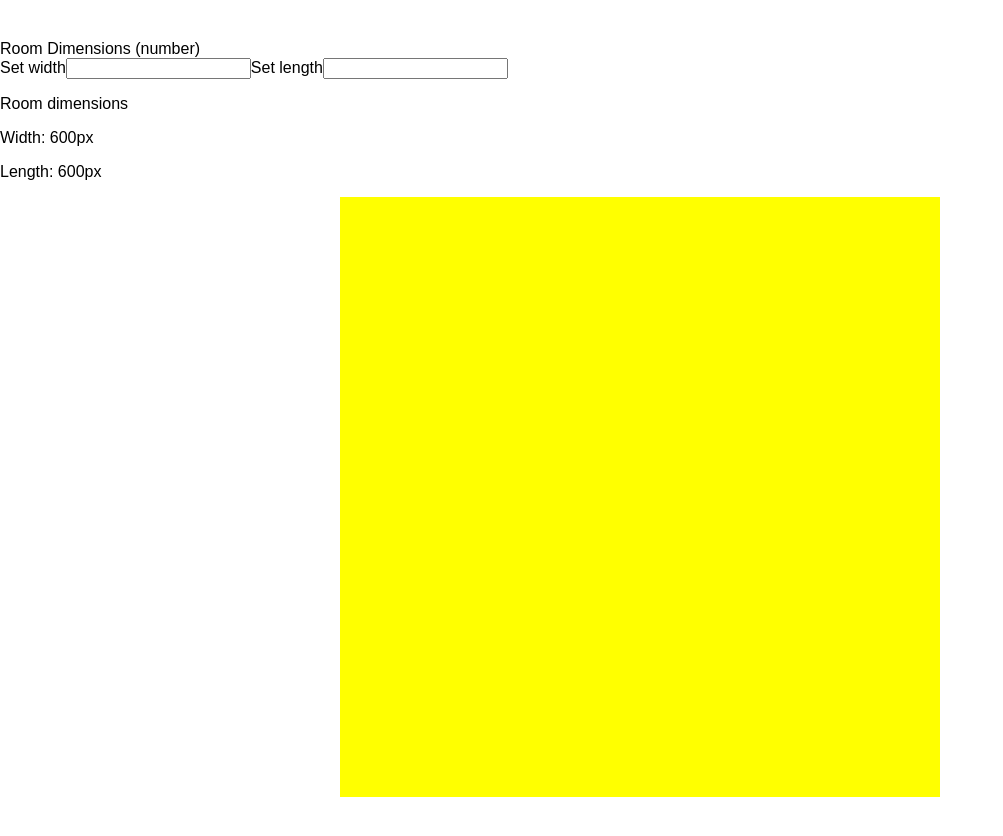
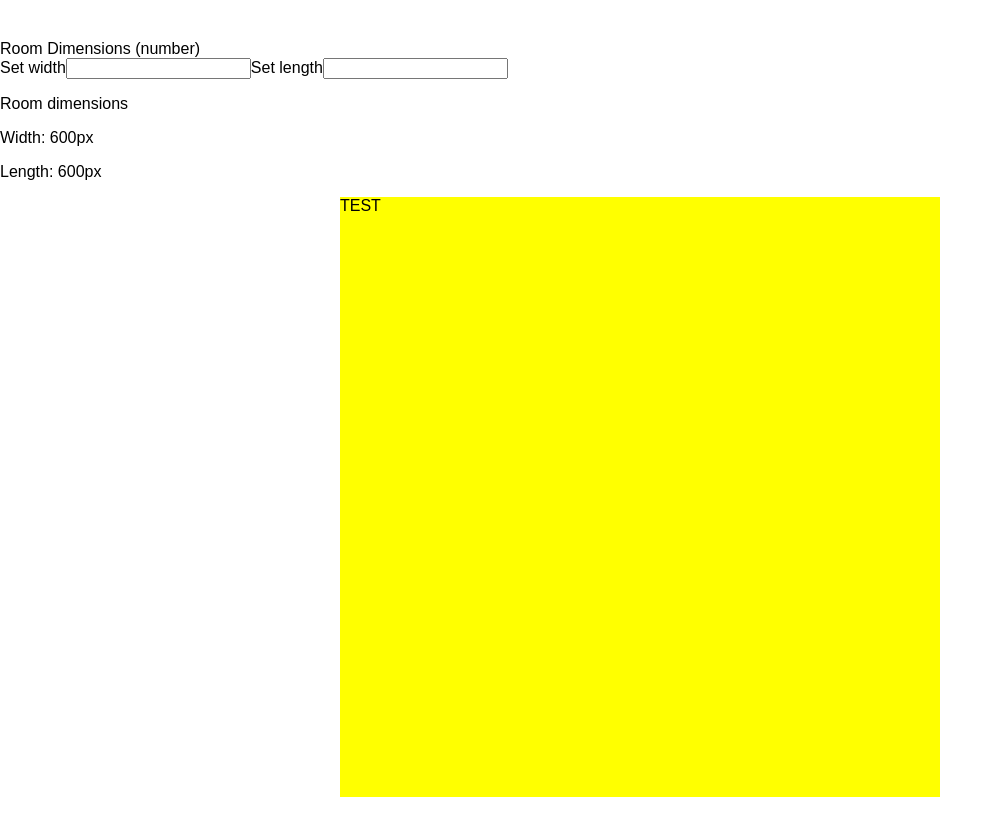
Before and after one commit to petia182/roomba-hoover, a React app: page / in a window 1280 px wide. Shown: the whole page, without its empty margins (0-1003 px from the left). Built offline with nearby package versions, Linux system fonts and the light colour scheme.

Commit message:
adding atom-prettier and auto formating

```diff
--- a/src/App.js
+++ b/src/App.js
@@ -1,4 +1,5 @@
 import React, { Component } from "react";
+import Block from './components/block';
 import "./App.scss";
 
 class App extends Component {
@@ -52,6 +53,7 @@ class App extends Component {
           <p>Length: {this.state.roomDimensions.height}px</p>
         </div>
 				<div style={{ width: parseInt(this.state.roomDimensions.width), height: parseInt(this.state.roomDimensions.height)  }} className="coordinate-system">
+          <Block></Block>
 				</div>
 			</div>
 		);
```
